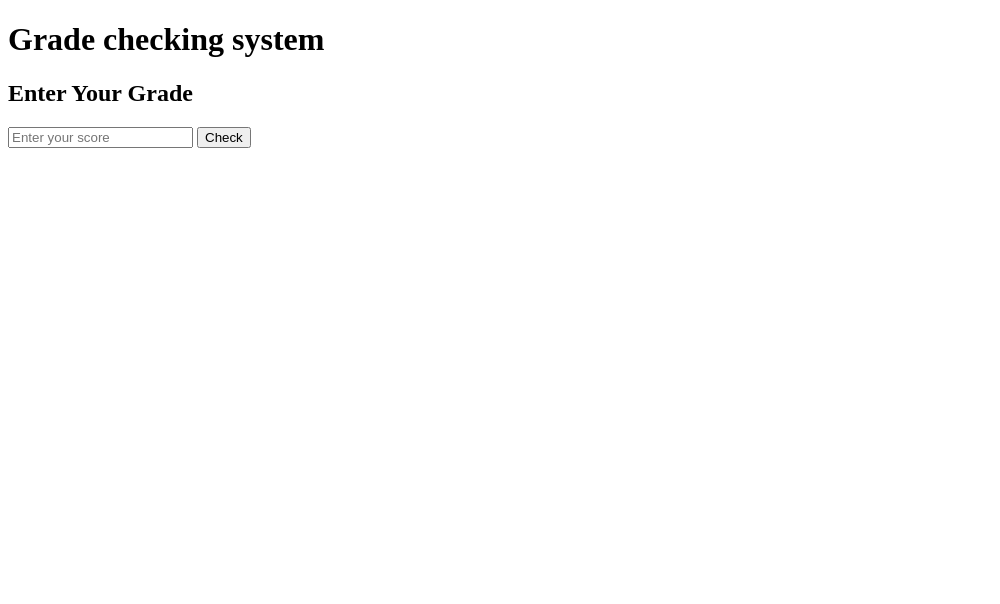
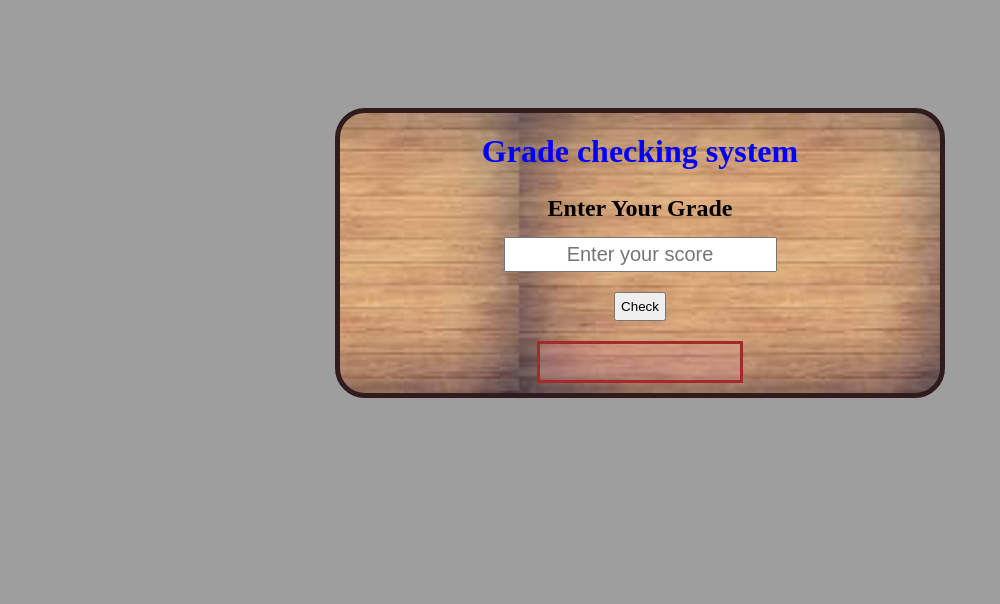
Before and after one commit to HonAysporto/gradeChecker, a plain HTML site: page index.html in a window 1280 px wide. Shown: the whole page, without its empty margins (0-1000 px from the left). Drawn offline with Linux system fonts and the light colour scheme; the site is published under a folder, as on GitHub Pages, so addresses that start at the root find nothing.

Commit message:
wdsycgvd

```diff
--- a/index.html
+++ b/index.html
@@ -4,7 +4,7 @@
     <meta charset="UTF-8">
     <meta name="viewport" content="width=device-width, initial-scale=1.0">
     <title>GradeChecker</title>
-    <link rel="stylesheet" href="/gradeChecker.css">
+    <link rel="stylesheet" href="gradeChecker.css">
 </head>
 <body>
     <div class="main">
```
